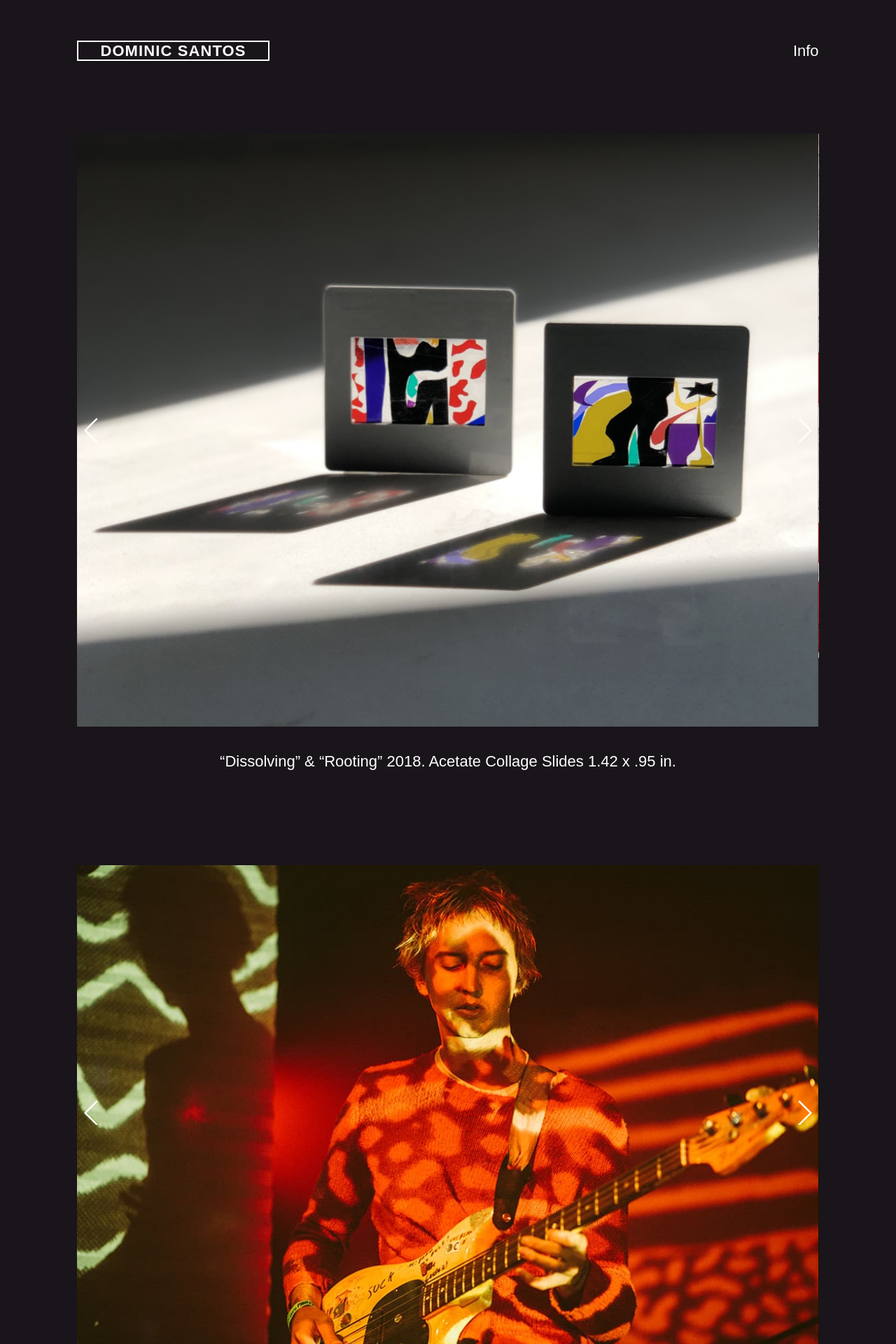
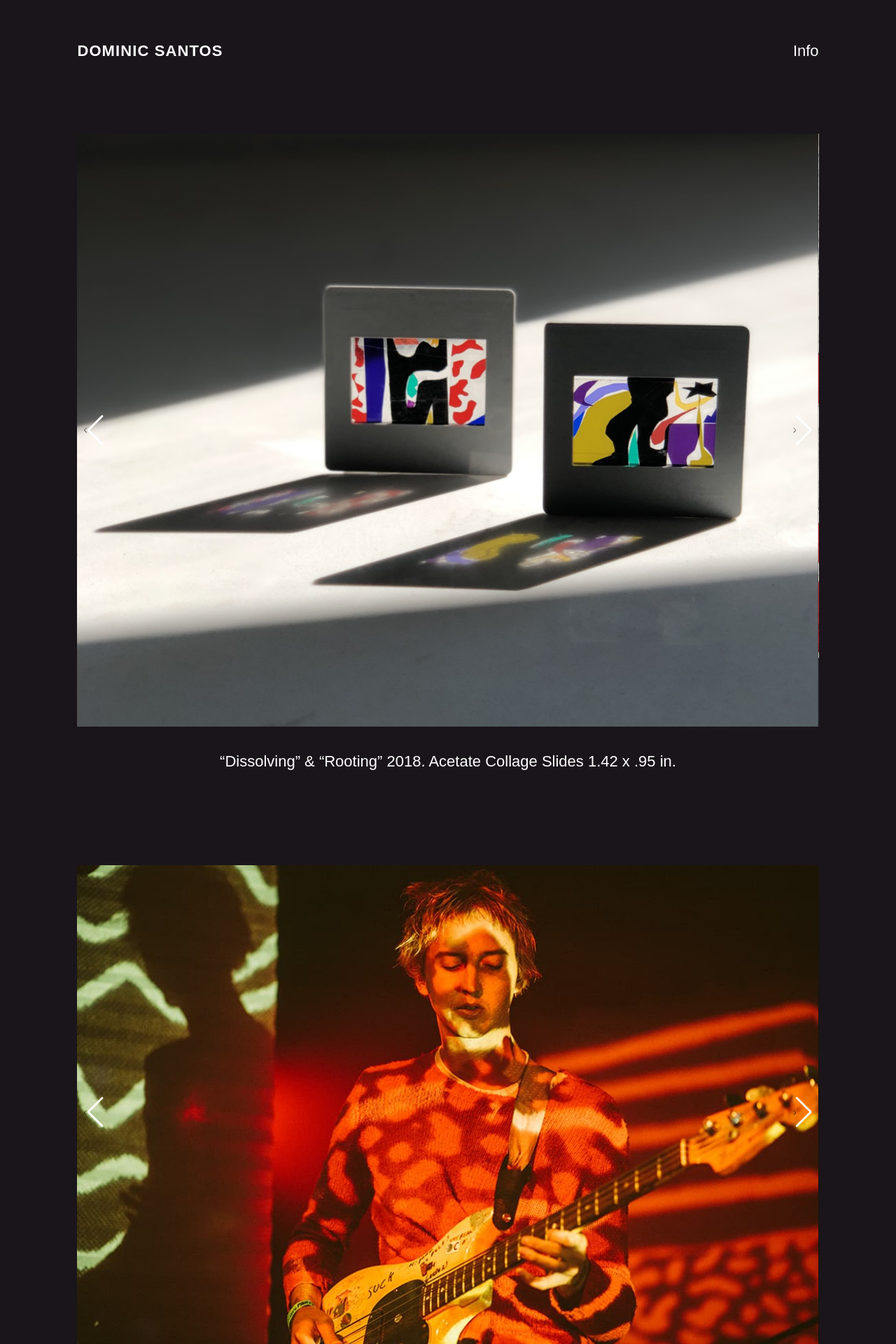
Before and after one commit to davesantos/dominicsantos, a Jekyll site: the page built from index.html, in a window 1280 px wide. Shown: the top 1920 px of the page at 70% size. Built offline with Jekyll 4.4.1, drawn with Linux system fonts in a browser that asks for light colours; some web fonts are replaced.

Commit message:
Revert arrows, update css

```diff
--- a/css/all.css
+++ b/css/all.css
@@ -91,10 +91,6 @@
   font-size: inherit;
   letter-spacing: 0.05rem;
 }
-.header h1 a {
-  box-shadow: inset 0 0 0 2px var(--color-text);
-  padding: 0.1rem 1.5rem;
-}
 
 .main {
   margin-top: 4em;
@@ -116,6 +112,7 @@
   width: 100%;
 }
 
+
 #info {
   text-align: center;
   max-width: 1080px;
@@ -131,7 +128,14 @@
 
 /* Swiper JS */
 
-.swiper-button-prev:after,
+div.swiper {
+  max-width: 1080px;
+}
+div.swiper-button-prev, div.swiper-button-next {
+  color: var(--color-text);
+}
+
+/* .swiper-button-prev:after,
 .swiper-button-next:after {
   display: none;
 }
@@ -142,7 +146,8 @@
 .swiper-container-rtl .swiper-button-next{
   width: 1rem;
   fill: white;
-}
+} */
+
 
 @media only screen and (min-width: 768px) {
 
```
